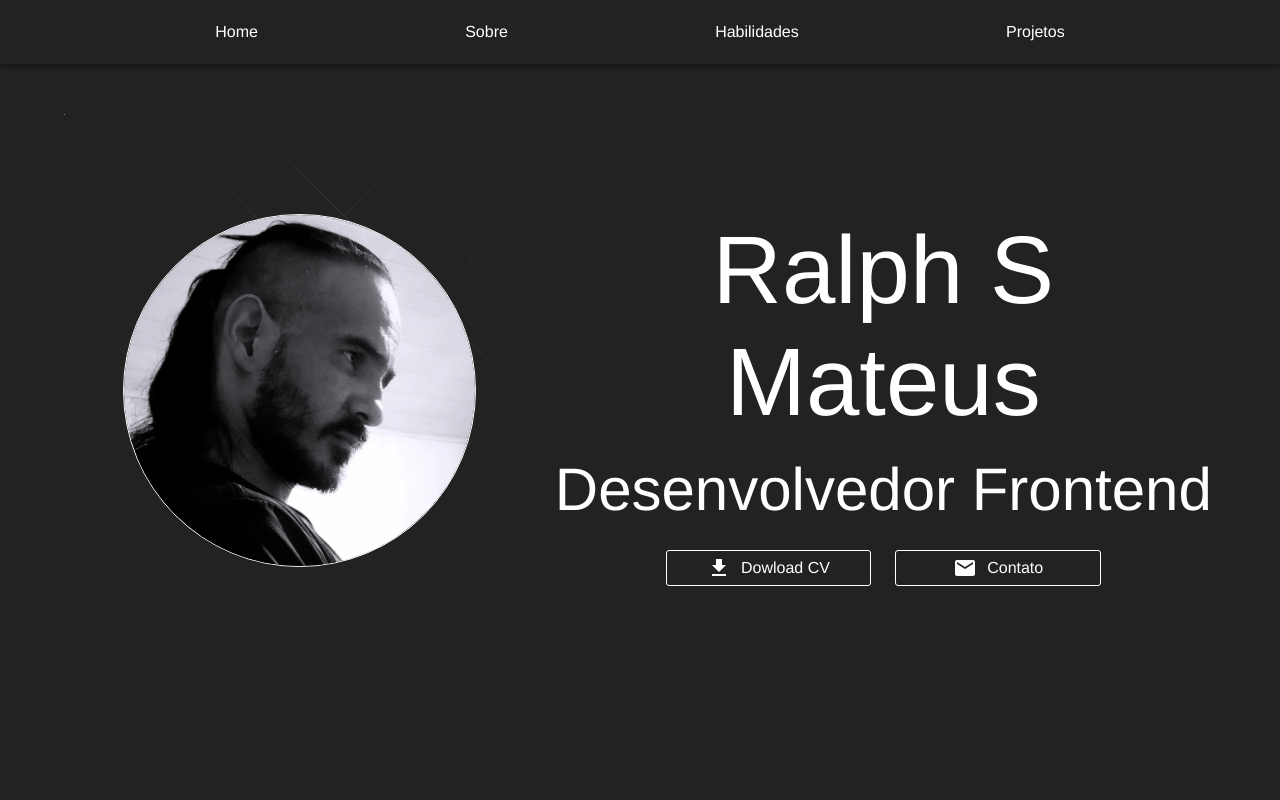
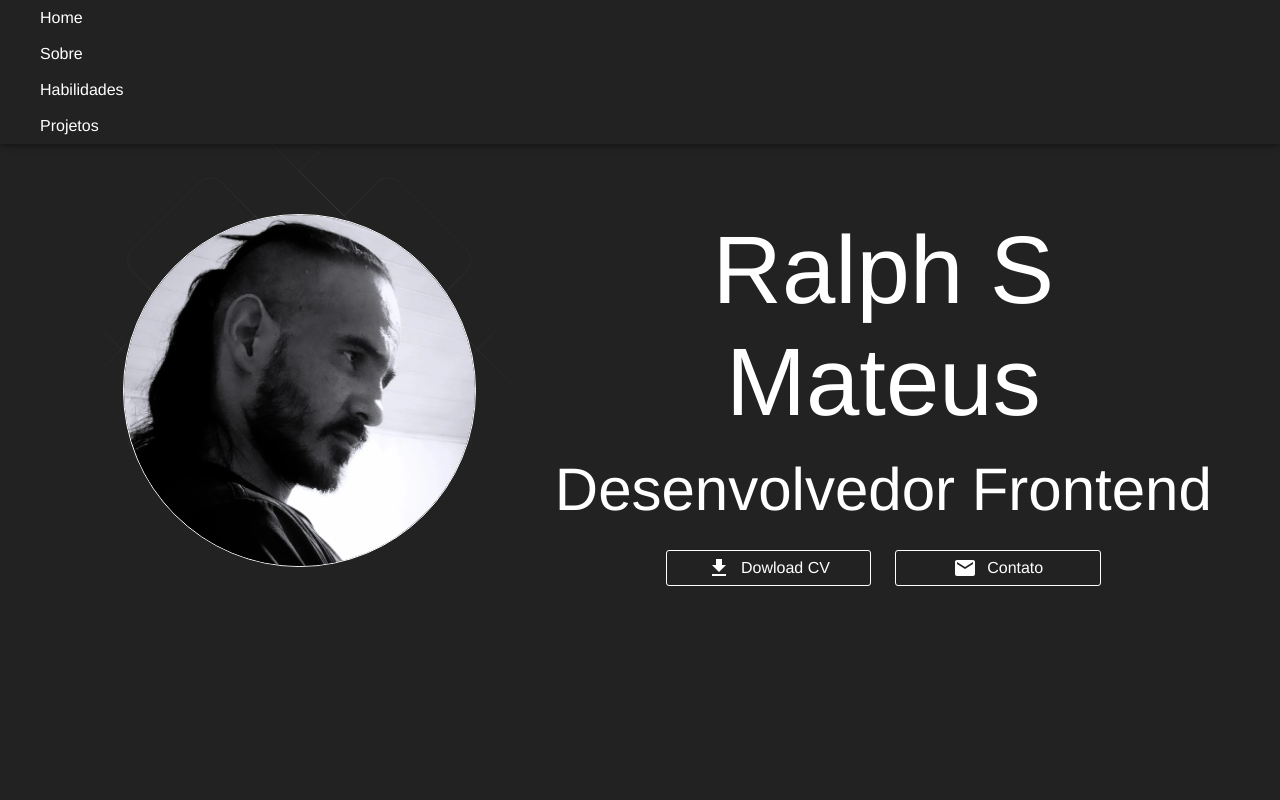
Before and after one commit to RalphSM/meu-portfolio, a React (Vite) app: page / in a window 1280 px wide. Shown: the top 800 px of the page. Built offline with nearby package versions, Linux system fonts and the light colour scheme.

Commit message:
Ajuste botão hamburguer mobile 2.1

```diff
--- a/src/Pages/Home/sections/NavBar/NavBar.tsx
+++ b/src/Pages/Home/sections/NavBar/NavBar.tsx
@@ -6,9 +6,10 @@ const NavBar = () => {
 
     const [openDrawer, setOpenDrawer] =useState(false);
 
+
     const StyledToobar = styled(Toolbar)(({ })=> ({
         display: "flex",
-        justifyContent: "space-evenly"
+        justifyContent: "space-between"
       }))
 
       const toggleDrawer = (open: boolean ) => {
@@ -23,11 +24,12 @@ const NavBar = () => {
       <>
         <AppBar position="fixed">
             <StyledToobar>
+              <div>
                 <MenuItem component="a" href="#home" sx={{ display: { xs: 'none', md: 'block' } }}>Home</MenuItem>
                 <MenuItem component="a" href="#sobre" sx={{ display: { xs: 'none', md: 'block' } }}>Sobre</MenuItem>
                 <MenuItem component="a" href="#skills" sx={{ display: { xs: 'none', md: 'block' } }}>Habilidades</MenuItem>
                 <MenuItem component="a" href="#projetos" sx={{ display: { xs: 'none', md: 'block' } }}>Projetos</MenuItem>
-
+              </div>
               <IconButton
               color="inherit"
               aria-label="menu"
```
Lines whose indentation alone changed are shown as unchanged.
